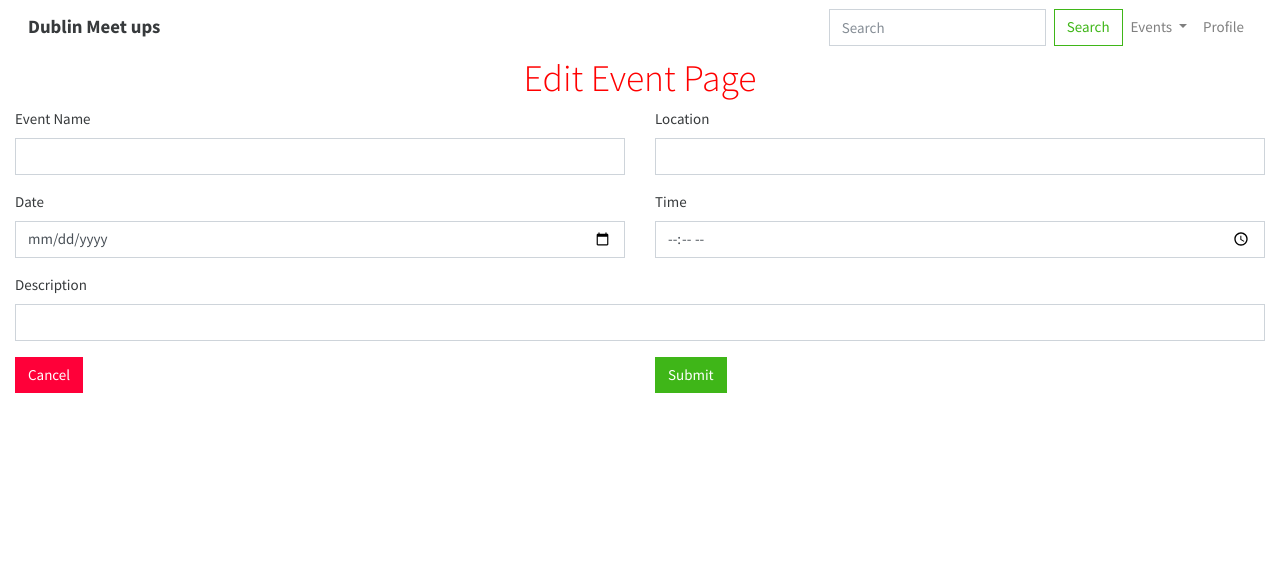
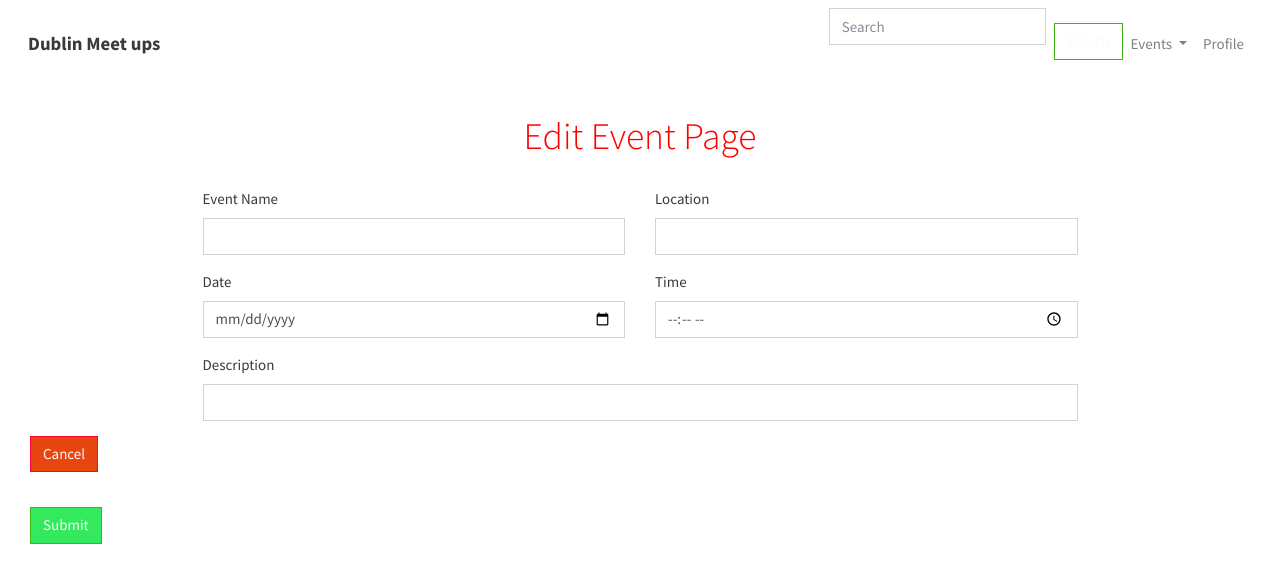
Before and after one commit to andresfgc/hack_dec, a Django app: page /events/edit_event/ in a window 1280 px wide. Shown: the top 583 px of the page. Run offline with Django 4.2, Linux system fonts and the light colour scheme; some libraries are stand-ins or nearby versions.

Commit message:
Add basic styling to the events.css file

```diff
--- a/dublin_meet_ups/events/static/css/events.css
+++ b/dublin_meet_ups/events/static/css/events.css
@@ -0,0 +1,28 @@
+.bg-color-add-event {
+    background-color:#fff;
+}
+
+.add-event-heading {
+    margin-top: 25px;
+    margin-bottom: 20px;
+}
+
+.center-form {
+    padding-top: 10px;
+    margin: 0 auto;
+    max-width: 70%;
+}
+
+button[type="submit"] {
+    margin-top: 15px;
+    margin-bottom: 20px;
+    color:#fafafa;
+}
+
+.editCancelBtn {
+    background-color:#e84610;
+}
+
+.editSubmitBtn {
+    background-color:rgb(52, 233, 94)
+}
--- a/dublin_meet_ups/events/templates/events/edit-event.html
+++ b/dublin_meet_ups/events/templates/events/edit-event.html
@@ -10,13 +10,13 @@
 <meta http-equiv="X-UA-Compatible" content="ie=edge">
 <meta name="Description" content="Dublin Meet Ups"/>
 <link rel="stylesheet" href="https://cdnjs.cloudflare.com/ajax/libs/bootswatch/4.6.0/cosmo/bootstrap.min.css">
-<link rel="stylesheet" href="https://cdnjs.cloudflare.com/ajax/libs/font-awesome/5.15.4/css/all.min.css">
 <link rel="stylesheet" href="/dublin_meet_ups/events/static/css/events.css">
 <title>Dublin Meet ups</title>
 </head>
 <body>
-        <h1>Edit Event Page</h1>
+        <h1 class="add-event-heading uppercase text-center">Edit Event Page</h1>
         <section class="container-fluid">
+          <div class="bg-color-add-event center-form">
             <form class="row g-3">
                 <div class="col-md-6">
                   <label for="editInputEventName" class="form-label">Event Name</label>
@@ -40,13 +40,13 @@
                 </div>
                 </div>
                 <div class="col-md-6">
-                  <button type="button" class="btn btn-danger" id="editCancelBtn">Cancel</button>
+                  <button type="submit" class="btn btn-danger editCancelBtn" id="editCancelBtn">Cancel</button>
                 </div>
                 <div class="col-md-6">
-                    <button type="button" class="btn btn-success" id="editSubmitBtn">Submit</button>
+                    <button type="submit" class="btn btn-success editSubmitBtn" id="editSubmitBtn">Submit</button>
                   </div>
               </form>
-
+            </div>
             </section>
   </body>
 
```
Also changed, not shown: dublin_meet_ups/events/templates/events/add-event.html (+7 -7 lines).
